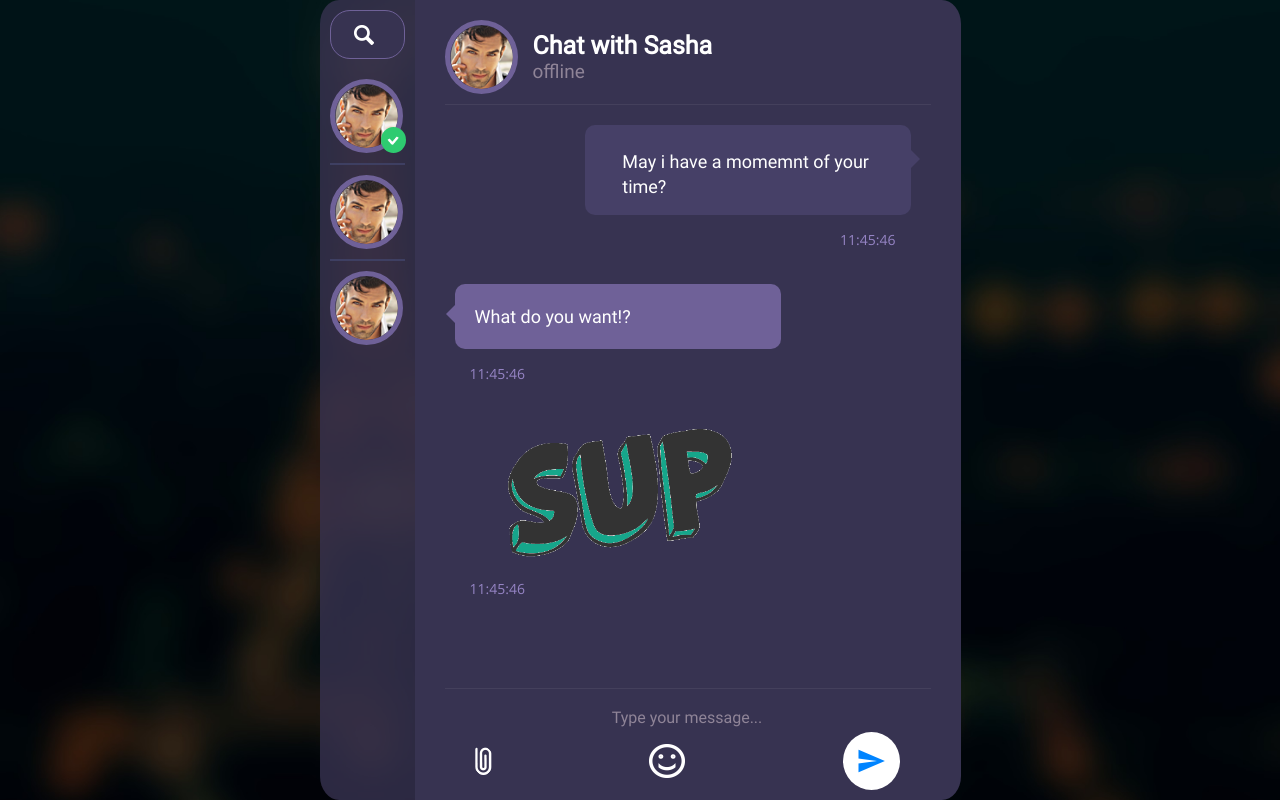
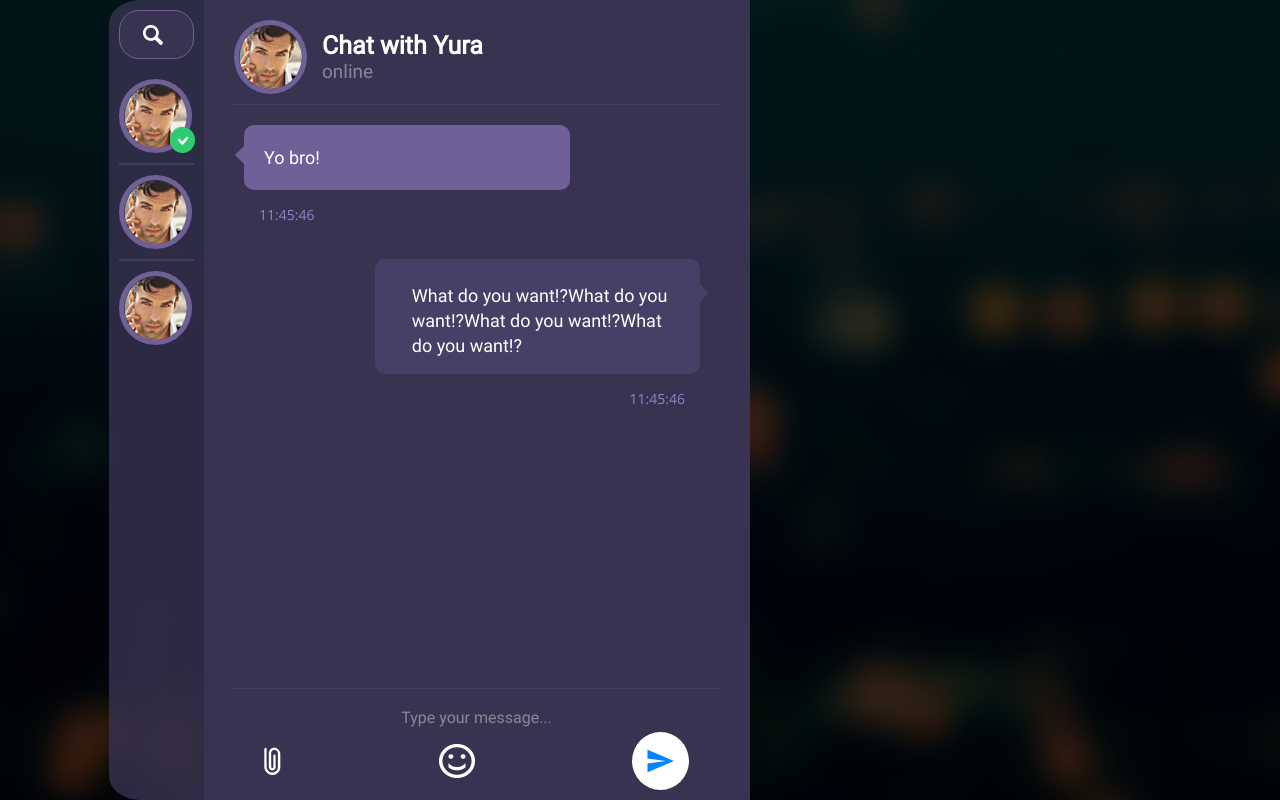
Before and after one commit to tayurus/react-chat, a React (Create React App) app: page / in a window 1280 px wide. Built offline with nearby package versions, Linux system fonts and the light colour scheme.

Commit message:
now it's possible to toggle between dialogs

```diff
--- a/src/App.css
+++ b/src/App.css
@@ -10,6 +10,7 @@
 .App__wrapper{
     max-width: 1062px;
     max-height: 864px;
+    width: 95%;
     height: 100vh;
     display: flex;
     border-radius: 3%;
--- a/src/App.js
+++ b/src/App.js
@@ -10,8 +10,10 @@ class App extends Component {
   constructor(props) {
     super(props);
     this.searchUsers = this.searchUsers.bind(this);
+    this.showDialog = this.showDialog.bind(this);
     this.state = {
       username: "User",
+      currentDialog: 0,
       dialogs: [
         {
           id: 0,
@@ -75,13 +77,17 @@ class App extends Component {
             },
             {
               type: "incoming emoji",
-              text: "kek",
+              text: "bitch",
               date: new Date()
             }
           ]
         }
       ]
     };
+  }
+
+  showDialog(id) {
+    this.setState({ currentDialog: id });
   }
 
   searchUsers(phrase) {
@@ -105,8 +111,11 @@ class App extends Component {
           <UsersTable
             searchUsers={this.searchUsers}
             dialogs={this.state.dialogs}
+            showDialog={this.showDialog}
           />
-          <MessageTable dialog={this.state.dialogs[1]} />
+          <MessageTable
+            dialog={this.state.dialogs[this.state.currentDialog]}
+          />
         </div>
       </div>
     );
--- a/src/Components/MessageTable/MessageTable.css
+++ b/src/Components/MessageTable/MessageTable.css
@@ -1,5 +1,6 @@
 .message-table{
     max-width: 546px;
+    flex-grow: 1;
     background-color: #373351;
     padding: 10px 30px;
     display: flex;
--- a/src/Components/UserPreview/UserPreview.js
+++ b/src/Components/UserPreview/UserPreview.js
@@ -9,9 +9,15 @@ export class UserPreview extends React.Component {
 
   render() {
     return (
-            <div className="user-preview">
       <div
-                    className={"user-preview__img " + ((this.props.status === "online") ? " user-preview__img_online" : "")}
+        className="user-preview"
+        onClick={() => this.props.showDialog(this.props.id)}
+      >
+        <div
+          className={
+            "user-preview__img " +
+            (this.props.status === "online" ? " user-preview__img_online" : "")
+          }
           style={{ background: "url(" + pidor + ") no-repeat center / cover" }}
         />
         <div className="user-preview__info">
--- a/src/Components/UsersTable/UsersTable.css
+++ b/src/Components/UsersTable/UsersTable.css
@@ -1,5 +1,6 @@
 .users-table{
     max-width: 517px;
+    flex-grow: 1;
     overflow: auto;
     background: rgba(55, 51, 81, 0.8);
 }
--- a/src/Components/UsersTable/UsersTable.js
+++ b/src/Components/UsersTable/UsersTable.js
@@ -16,6 +16,8 @@ export class UsersTable extends React.Component{
                     return (<UserPreview status={dialog.status}
                                          username={dialog.username}
                                          text={dialog.messagesHistory.slice(-1)[0].text}
+                                         id={dialog.id}
+                                         showDialog={this.props.showDialog}
                             />)
                         })
                 }
```
Lines whose indentation alone changed are shown as unchanged.
